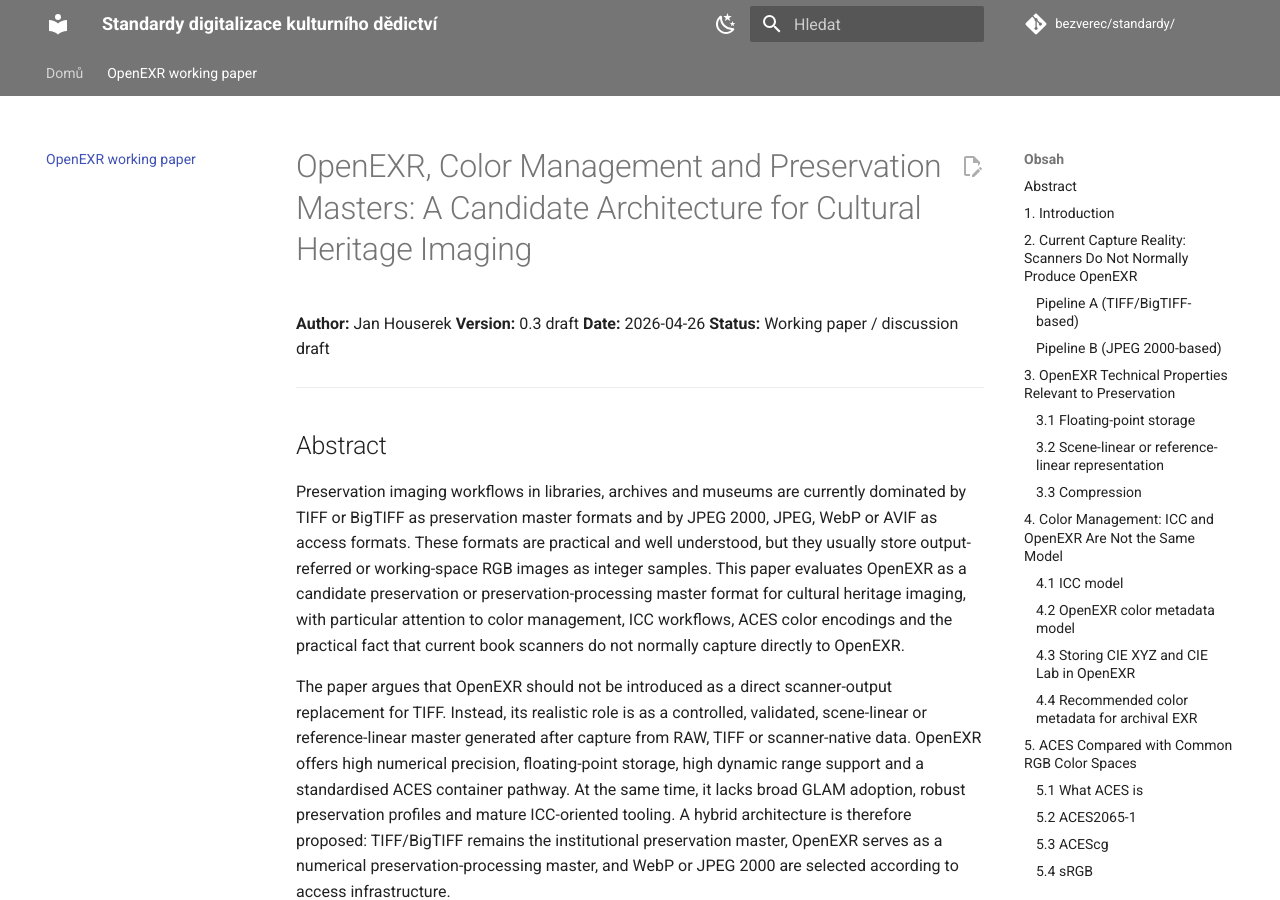
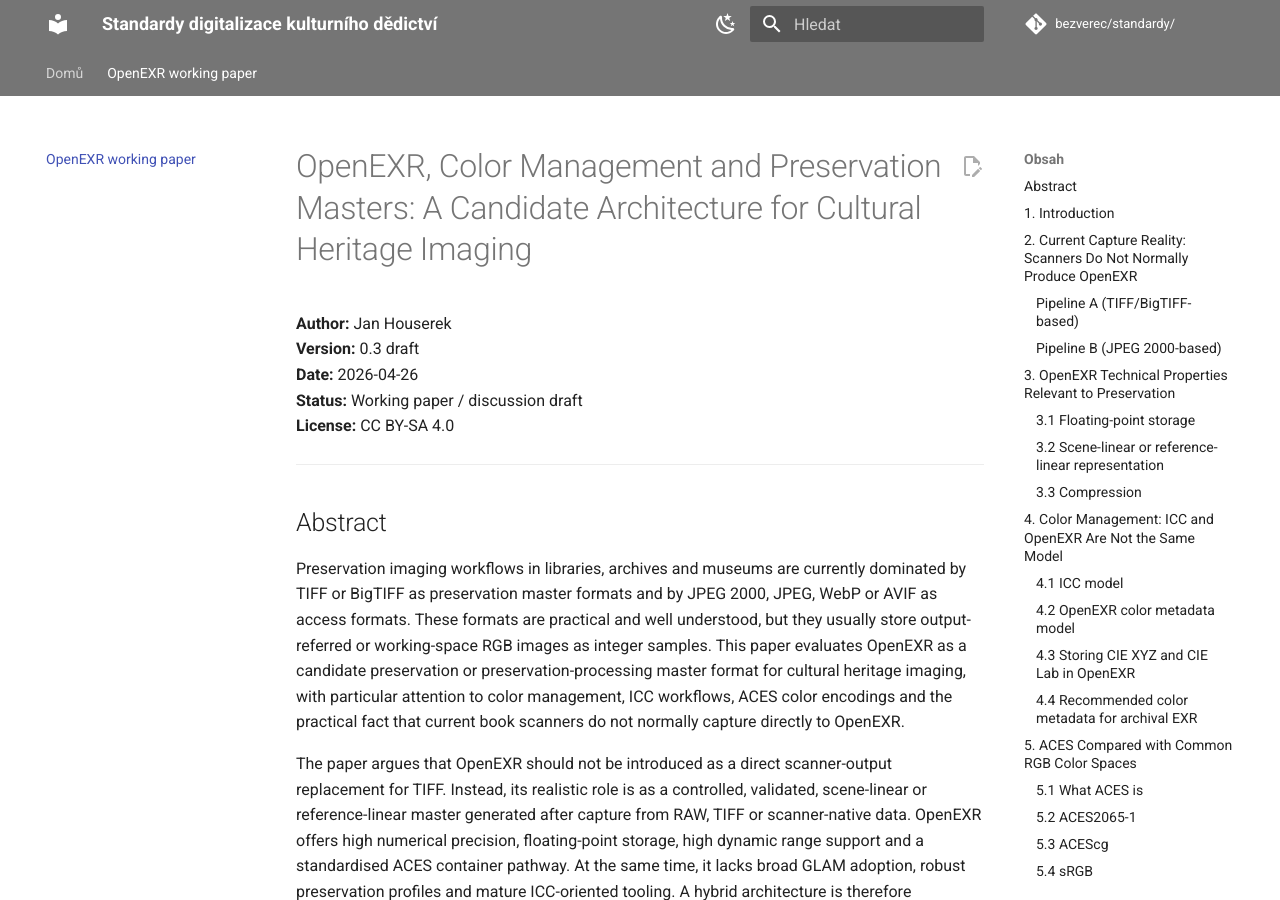
Before and after one commit to bezverec/standardy, an MkDocs documentation site: the page built from docs/openexr-preservation-master.md, in a window 1280 px wide and 900 px high. Built offline with MkDocs 1.6.1 and Material for MkDocs 9.7.7, drawn with Linux system fonts in a browser that asks for light colours; comment, search, counter and statistics services are not loaded.

Commit message:
Add license information to openexr-preservation-master.md
Added license information to the document header.

```diff
--- a/docs/openexr-preservation-master.md
+++ b/docs/openexr-preservation-master.md
@@ -4,6 +4,7 @@
 **Version:** 0.3 draft
 **Date:** 2026-04-26
 **Status:** Working paper / discussion draft
+**License:** CC BY-SA 4.0
 
 ---
 
```
